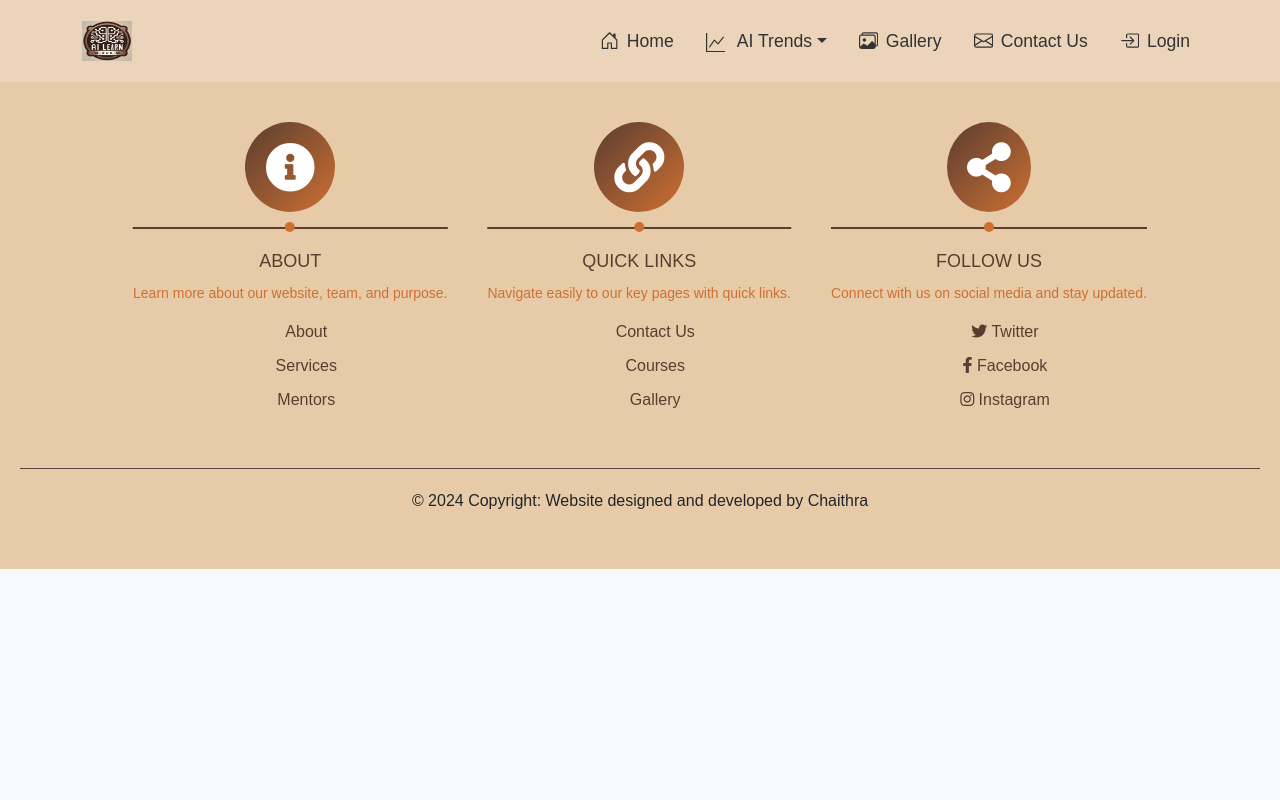
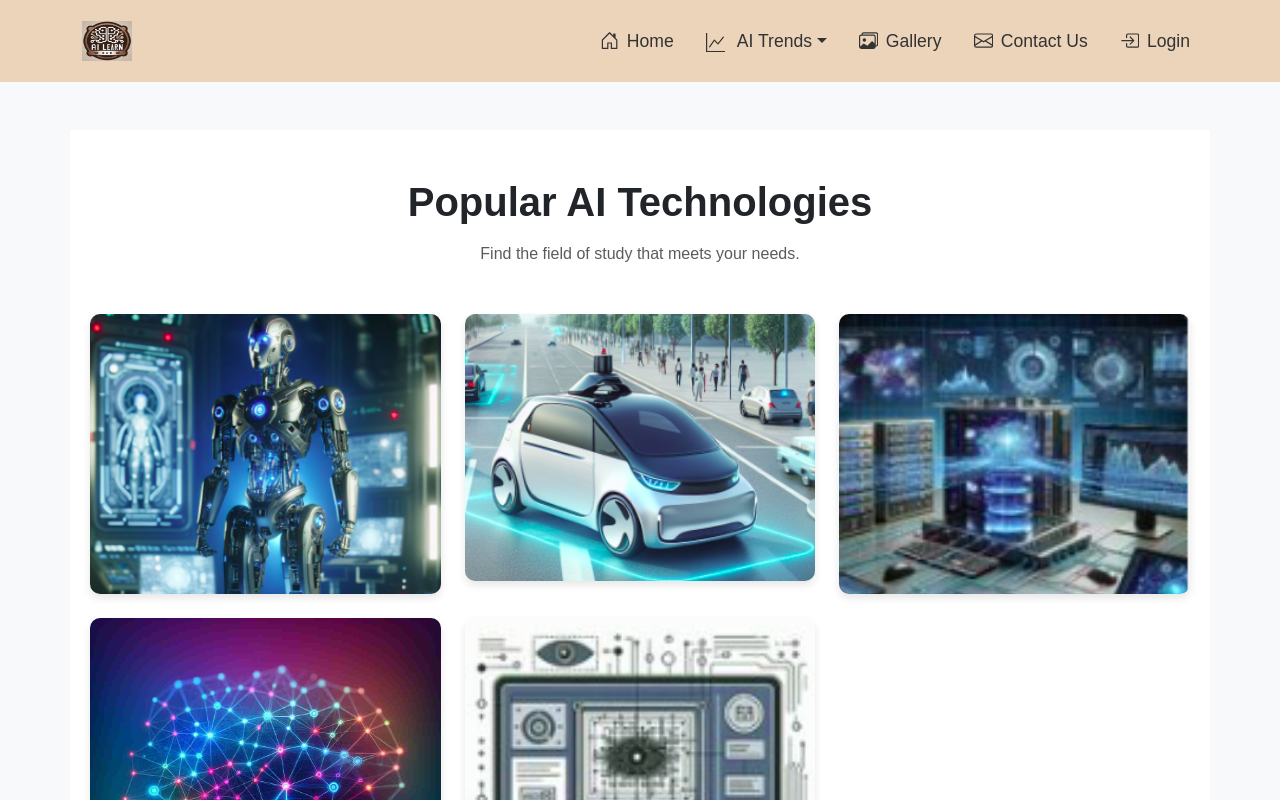
Before and after one commit to Chaithra-R-Rao/AI-Learn-Hub, a React (Create React App) app: page /AI-Learn-Hub/gallery in a window 1280 px wide. Shown: the top 800 px of the page. Built offline with nearby package versions, Linux system fonts and the light colour scheme.

Commit message:
Completed project gh-pages

```diff
--- a/src/App.js
+++ b/src/App.js
@@ -16,7 +16,7 @@ import StudentDashboard from './components/StudentDashboard/StudentDashboard';
 
 function App() {
   return (
-    <Router>
+    <Router basename="/AI-Learn-Hub">
       <div>
         <Navbar />
         <Routes>
--- a/src/components/Gallery/Gallery.jsx
+++ b/src/components/Gallery/Gallery.jsx
@@ -5,12 +5,13 @@ import 'bootstrap/dist/css/bootstrap.min.css';
 import './Gallery.css';
 
 const courses = [
-  { title: "Robotics", image: "/Images/robot.png", icon: "fas fa-robot" },
-  { title: "Autonomous System", image: "/Images/autonomous-system.png", icon: "fas fa-car-side" },
-  { title: "Machine Learning", image: "/Images/machine-learning.png", icon: "fas fa-brain" },
-  { title: "Generative AI", image: "/Images/genai.jpg", icon: "fas fa-magic" },
-  { title: "Computer Vision", image: "/Images/computer-vision.png", icon: "fas fa-eye" },
+  { title: "Robotics", image: `${process.env.PUBLIC_URL}/Images/robot.png`, icon: "fas fa-robot" },
+  { title: "Autonomous System", image: `${process.env.PUBLIC_URL}/Images/autonomous-system.png`, icon: "fas fa-car-side" },
+  { title: "Machine Learning", image: `${process.env.PUBLIC_URL}/Images/machine-learning.png`, icon: "fas fa-brain" },
+  { title: "Generative AI", image: `${process.env.PUBLIC_URL}/Images/genai.jpg`, icon: "fas fa-magic" },
+  { title: "Computer Vision", image: `${process.env.PUBLIC_URL}/Images/computer-vision.png`, icon: "fas fa-eye" },
 ];
+
 
 export default function PopularCourses() {
   const [isOpen, setIsOpen] = useState(false);
--- a/src/components/Login/Login.jsx
+++ b/src/components/Login/Login.jsx
@@ -84,7 +84,7 @@ const Login = () => {
                     {/* Right Section */}
                     <div className="col-md-6 image-section">
                         <img
-                            src="/Images/robot.png"
+                            src={`${process.env.PUBLIC_URL}/Images/robot.png`}
                             alt="Robot"
                             className="img-fluid rounded-end"
                         />
--- a/src/components/Mentors/Mentors.jsx
+++ b/src/components/Mentors/Mentors.jsx
@@ -5,11 +5,10 @@ import Carousel from "react-bootstrap/Carousel";
 import { FaChevronLeft, FaChevronRight } from "react-icons/fa";
 
 const mentors = [
-    { id: 1, name: "Jack Thomson", title: "President", image: "Images/Photo1.png" },
-    { id: 2, name: "Emily Carter", title: "Mentor", image: "Images/Photo2.png" },
-    { id: 3, name: "Sarah Parker", title: "Senior Mentor", image: "Images/Photo3.png" },
-    { id: 4, name: "Alex Johnson", title: "Junior Mentor", image: "Images/Photo4.png" },
-    // { id: 5, name: "Michael Brown", title: "Teacher", image: "Images/Photo3.png" }
+    { id: 1, name: "Jack Thomson", title: "President", image: `${process.env.PUBLIC_URL}/Images/Photo1.png` },
+    { id: 2, name: "Emily Carter", title: "Mentor", image: `${process.env.PUBLIC_URL}/Images/Photo2.png` },
+    { id: 3, name: "Sarah Parker", title: "Senior Mentor", image: `${process.env.PUBLIC_URL}Images/Photo3.png` },
+    { id: 4, name: "Alex Johnson", title: "Junior Mentor", image: `${process.env.PUBLIC_URL}Images/Photo4.png` },
 ];
 
 const Mentors = () => {
--- a/src/components/Slider/Slider.jsx
+++ b/src/components/Slider/Slider.jsx
@@ -9,19 +9,19 @@ export default function Slider() {
         {
             id: 1,
             title: "Autonomous Systems",
-            image: "Images/autonomous-system.png",
+            image: `${process.env.PUBLIC_URL}Images/autonomous-system.png`,
             description: "This includes self-driving cars and drones that can operate without human intervention."
         },
         {
             id: 2,
             title: "Machine Learning (ML)",
-            image: "Images/machine-learning.png",
+            image: `${process.env.PUBLIC_URL}Images/machine-learning.png`,
             description: "This involves algorithms that allow computers to learn from and make predictions based on data."
         },
         {
             id: 3,
             title: "Generative AI ",
-            image: "Images/genai.jpg",
+            image: `${process.env.PUBLIC_URL}Images/genai.jpg`,
             description: "Systems capable of creating new content, such as text, images, music, or code, based on patterns learned from data."
         }
     ];
```
